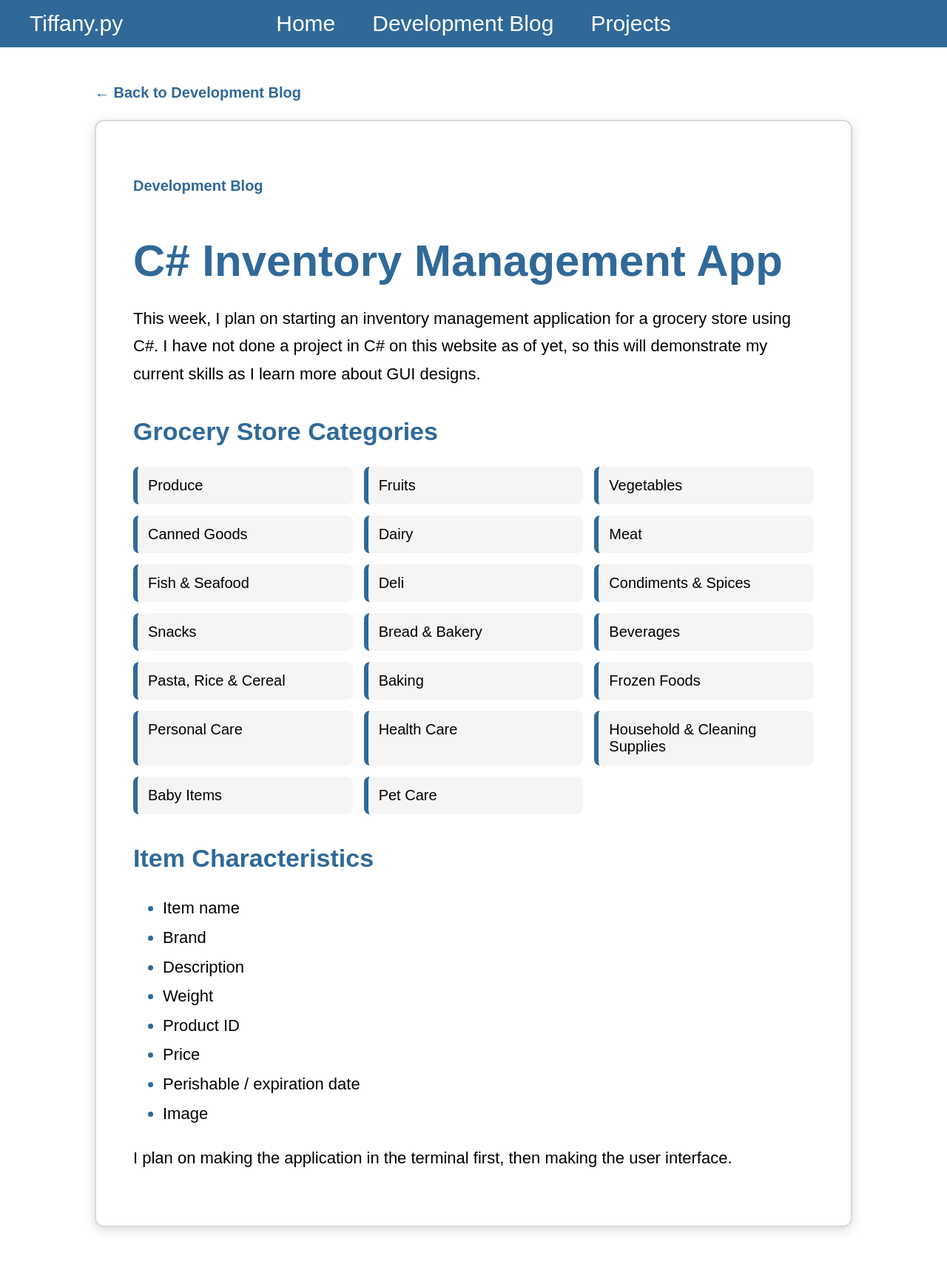
After one commit to TiffanyCM/portfolio_website, a Flask app: page /blog_posts/blog_post_5_24_2026 in a window 1280 px wide. The commit adds this page. Shown: the whole page at 74% size. Run offline with Flask 3, Linux system fonts and the light colour scheme.

Commit message:
Update 5-24-2026 blog
Added blog post

```diff
--- a/app.py
+++ b/app.py
@@ -36,10 +36,25 @@ projects_list = [
         "image": "images/project images/high academy images/high_academy_home_image.png"
     }
 
+
+
+
 ]
 
 
 blog_list = [
+
+
+    {
+        "name": "C# Inventory Management App Part 1",
+        "description": "This week, I plan on starting an inventory management application for a grocery store using C#. This project will demonstrate my current skills as I continue learning GUI design.",
+        "date": "05-24-2026",
+        "image": "images/blog list images/grocery_store_image.jpeg",
+        "link": "csharp_inventory_management_post"
+    }
+
+    ,
+
 
     {
         "name": "Hello World!",
@@ -48,6 +63,9 @@ blog_list = [
         "image": "images/blog list images/HelloWorld.png",
         "link": "hello_world_post"
     }
+
+
+
 ]
 
 
@@ -174,12 +192,13 @@ def development_blog():
     return render_template("development_blog.html", blogs=blog_list)
 
 
-@app.route("/project_posts/high_academy_project_post")
 
-def high_academy_project_post():
 
-    return render_template("project_posts/high_academy_project_post.html")
+@app.route("/blog_posts/blog_post_5_24_2026")
 
+def csharp_inventory_management_post():
+
+    return render_template("project_posts/blog_post_5_24_2026.html")
 
 
 
--- /dev/null
+++ b/static/css/blog_posts.css
@@ -0,0 +1,106 @@
+body {
+    font-family: Arial, sans-serif;
+    background-color: #ffffff;
+}
+
+.blogPostContainer {
+    width: 80%;
+    margin: 50px auto;
+}
+
+.backLink {
+    color: #306998;
+    font-size: 20px;
+    font-weight: bold;
+    text-decoration: none;
+}
+
+.backLink:hover {
+    text-decoration: underline;
+}
+
+.blogPostCard {
+    background-color: #ffffff;
+    border: 2px solid #d9d9d9;
+    border-radius: 12px;
+    box-shadow: 0px 4px 15px rgba(0,0,0,0.15);
+
+    padding: 50px;
+    margin-top: 25px;
+}
+
+.blogDate {
+    color: #306998;
+    font-weight: bold;
+    font-size: 20px;
+}
+
+h1 {
+    color: #306998;
+    font-size: 60px;
+    margin-bottom: 25px;
+}
+
+h2 {
+    color: #306998;
+    font-size: 34px;
+    margin-top: 40px;
+}
+
+p {
+    font-size: 22px;
+    line-height: 1.7;
+}
+
+.categoryGrid {
+    display: grid;
+    grid-template-columns: repeat(3, 1fr);
+    gap: 15px;
+    margin-top: 20px;
+}
+
+.categoryGrid span {
+    background-color: #f5f5f5;
+    border-left: 6px solid #306998;
+    border-radius: 8px;
+    padding: 14px;
+    font-size: 20px;
+}
+
+.itemList {
+    font-size: 22px;
+    line-height: 1.8;
+}
+
+.itemList li::marker {
+    color: #306998;
+}
+
+@media screen and (max-width: 768px) {
+    .blogPostContainer {
+        width: 90%;
+        margin-top: 30px;
+    }
+
+    .blogPostCard {
+        padding: 25px;
+    }
+
+    h1 {
+        font-size: 38px;
+    }
+
+    h2 {
+        font-size: 28px;
+    }
+
+    p,
+    .itemList,
+    .categoryGrid span {
+        font-size: 18px;
+    }
+
+    .categoryGrid {
+        grid-template-columns: 1fr;
+    }
+}
--- a/templates/development_blog.html
+++ b/templates/development_blog.html
@@ -71,8 +71,9 @@
 
                     <p><strong>Date:</strong> {{ blog.date }}</p>
 
-                    {% if not loop.first %}
-                        <a class="readMoreButton" href="#">
+                    {% if blog.link == "csharp_inventory_management_post" %}
+                        <a class="readMoreButton"
+                        href="{{ url_for(blog.link) }}">
                             Read More
                         </a>
                     {% endif %}
--- /dev/null
+++ b/templates/project_posts/blog_post_5_24_2026.html
@@ -0,0 +1,77 @@
+<!DOCTYPE html>
+<html>
+<head>
+    <meta name="viewport" content="width=device-width, initial-scale=1.0">
+    <link rel="stylesheet" href="{{ url_for('static', filename='css/nav.css') }}">
+    <link rel="stylesheet" href="{{ url_for('static', filename='css/blog_posts.css') }}">
+</head>
+
+<body>
+    <nav>
+        <a href="{{ url_for('index') }}" class="logoName">Tiffany.py</a>
+        <ol>
+            <li><a href="{{ url_for('index') }}">Home</a></li>
+            <li><a href="{{ url_for('development_blog') }}">Development Blog</a></li>
+            <li><a href="{{ url_for('projects') }}">Projects</a></li>
+        </ol>
+    </nav>
+
+    <main class="blogPostContainer">
+        <a class="backLink" href="{{ url_for('development_blog') }}">← Back to Development Blog</a>
+
+        <article class="blogPostCard">
+            <p class="blogDate">Development Blog</p>
+
+            <h1>C# Inventory Management App</h1>
+
+            <p>
+                This week, I plan on starting an inventory management application for a grocery store using C#.
+                I have not done a project in C# on this website as of yet, so this will demonstrate my current
+                skills as I learn more about GUI designs.
+            </p>
+
+            <h2>Grocery Store Categories</h2>
+
+            <div class="categoryGrid">
+                <span>Produce</span>
+                <span>Fruits</span>
+                <span>Vegetables</span>
+                <span>Canned Goods</span>
+                <span>Dairy</span>
+                <span>Meat</span>
+                <span>Fish & Seafood</span>
+                <span>Deli</span>
+                <span>Condiments & Spices</span>
+                <span>Snacks</span>
+                <span>Bread & Bakery</span>
+                <span>Beverages</span>
+                <span>Pasta, Rice & Cereal</span>
+                <span>Baking</span>
+                <span>Frozen Foods</span>
+                <span>Personal Care</span>
+                <span>Health Care</span>
+                <span>Household & Cleaning Supplies</span>
+                <span>Baby Items</span>
+                <span>Pet Care</span>
+            </div>
+
+            <h2>Item Characteristics</h2>
+
+            <ul class="itemList">
+                <li>Item name</li>
+                <li>Brand</li>
+                <li>Description</li>
+                <li>Weight</li>
+                <li>Product ID</li>
+                <li>Price</li>
+                <li>Perishable / expiration date</li>
+                <li>Image</li>
+            </ul>
+
+            <p>
+                I plan on making the application in the terminal first, then making the user interface.
+            </p>
+        </article>
+    </main>
+</body>
+</html>
--- a/templates/project_posts/high_academy_project_post.html
+++ b/templates/project_posts/high_academy_project_post.html
@@ -3,7 +3,7 @@
     <head>
         <meta name="viewport" content="width=device-width, initial-scale=1.0">
         <link rel="stylesheet" href="{{ url_for('static', filename='css/nav.css') }}">
-        <link rel="stylesheet" href="{{ url_for('static', filename='css/project_posts.css') }}">
+        <link rel="stylesheet" href="{{ url_for('static', filename='css/blog_posts.css') }}">
     </head>
     <body>
         <nav>
```
Also changed, not shown: static/images/blog list images/grocery_store_image.jpeg (added).
